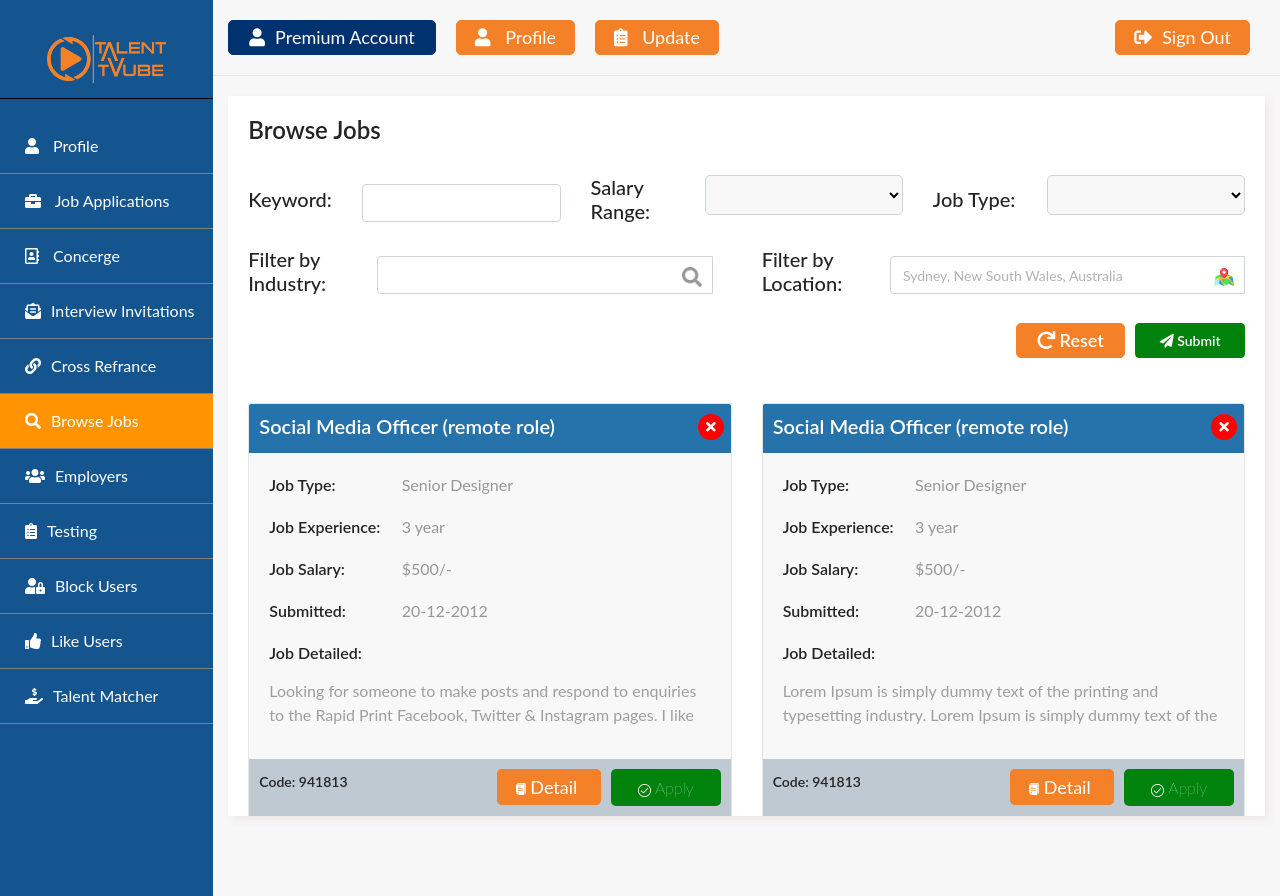
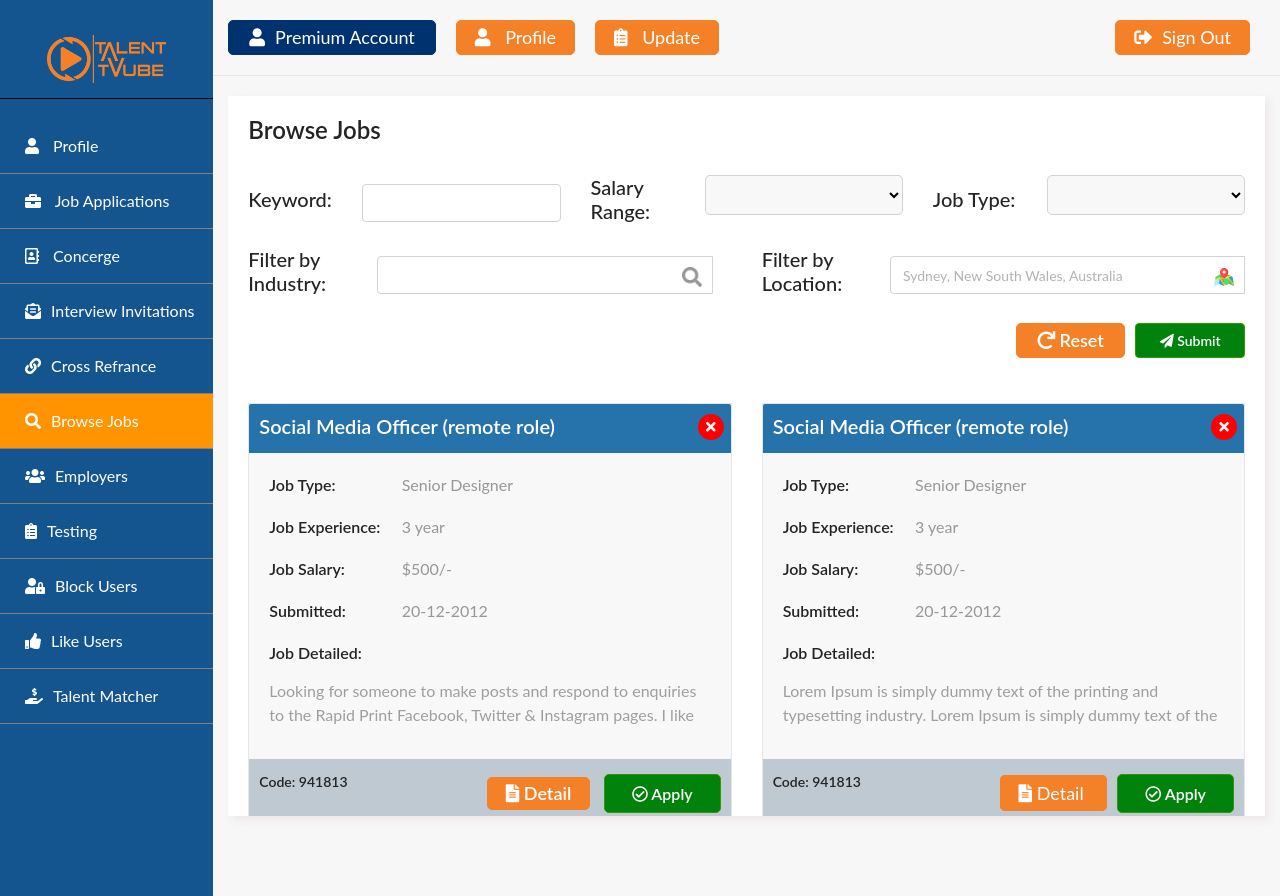
Before and after one commit to muzammalrahim/Talent-Tube, a plain HTML site: page browser.html in a window 1280 px wide. Drawn offline with nearby package versions, Linux system fonts and the light colour scheme.

Commit message:
Changes in buttons of the dashboard

```diff
--- a/assests/custom-css/dashboard.css
+++ b/assests/custom-css/dashboard.css
@@ -812,8 +812,13 @@ span.remove:before {
     margin: 6px 0 0;
     height: 50px;
 }
+.pending-interview-tag{
+    background-color: #339900;
+    color: #fff;
+}
 .interview-tag {
     background: #339900;
+    border: 1px solid #339900 !important;
 }
 .pendinginterview-tag{
     background: #6F2B60;
--- a/browser.html
+++ b/browser.html
@@ -487,14 +487,14 @@
                              </div>
                              <div class="col-lg-8 col-md-12 col-sm-12 col-12">
                                <div class="b-card-btn">
-                                <span class="orange_btn">
-                                  <img src="assests/images/detail.png" alt="">
+                                <button class="orange_btn">
+                                  <i class="fas fa-file-alt"></i>
                                   Detail
-                                </span>
-                                <span class="interview-tag used-tag">
-                                  <img src="assests/images/apply.png" alt="">
-                                  Apply
-                                </span>
+                                </button>
+                                <button class="interview-tag used-tag">
+                                  <a href=""> <i class="far fa-check-circle"></i>
+                                    Apply</a>
+                                  </button>
                                </div>
                              </div>
                            </div>
@@ -545,13 +545,13 @@
                             <div class="col-lg-8 col-md-12 col-sm-12 col-12">
                               <div class="b-card-btn">
                                <span class="orange_btn">
-                                 <img src="assests/images/detail.png" alt="">
+                                <i class="fas fa-file-alt"></i>
                                  Detail
                                </span>
-                               <span class="interview-tag used-tag">
-                                 <img src="assests/images/apply.png" alt="">
-                                 Apply
-                               </span>
+                               <button class="interview-tag used-tag">
+                               <a href=""> <i class="far fa-check-circle"></i>
+                                 Apply</a>
+                               </button>
                               </div>
                             </div>
                           </div>
```
Also changed, not shown: interview.html (+3 -3 lines), job.html (+2 -2 lines).
